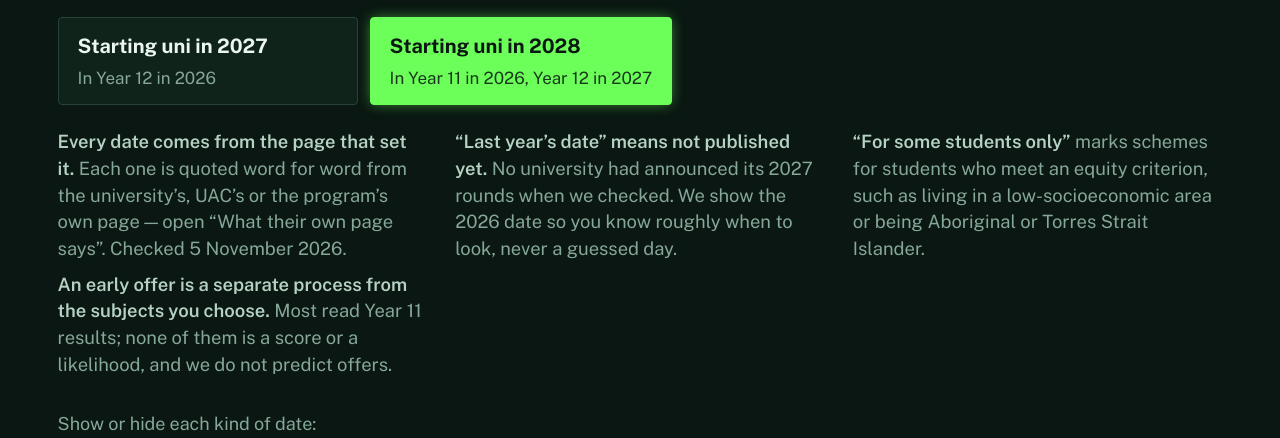
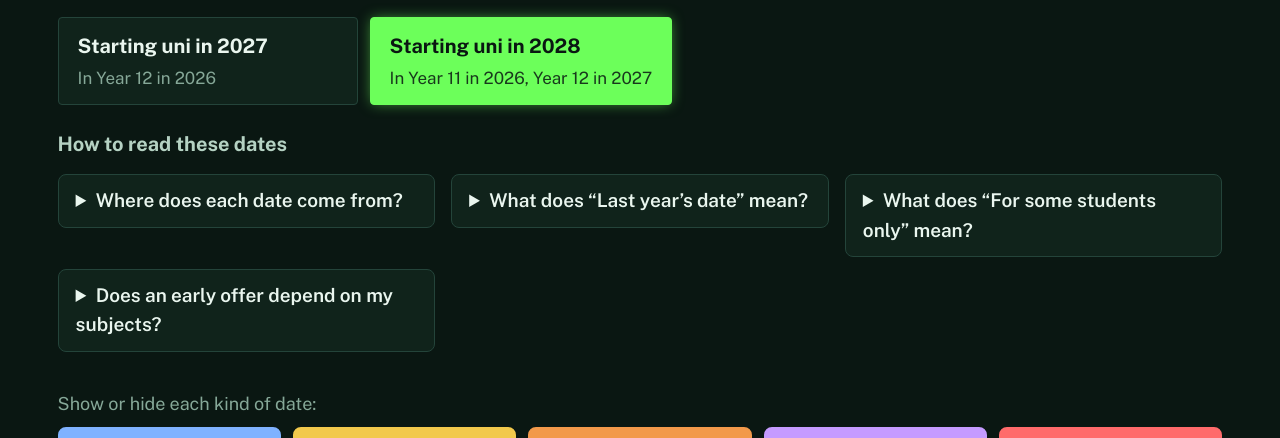
Before and after one commit to ibn-Battuta/PathtoUni, a plain HTML site: page dates/index.html in a window 1280 px wide. Shown: the part 289-727 px from the top of the page. Drawn offline with Linux system fonts and the light colour scheme.

Commit message:
Publish site built from 9fc913e

```diff
--- a/dates/index.html
+++ b/dates/index.html
@@ -45,12 +45,13 @@
     <div class="cohort-switch" role="group" aria-label="When do you start uni?">
       <button type="button" data-cohort="2027" aria-pressed="false"><b>Starting uni in 2027</b><span>In Year 12 in 2026</span></button><button type="button" data-cohort="2028" aria-pressed="true"><b>Starting uni in 2028</b><span>In Year 11 in 2026, Year 12 in 2027</span></button>
     </div>
-    <ul class="trust">
-      <li><b>Every date comes from the page that set it.</b> Each one is quoted word for word from the university’s, UAC’s or the program’s own page — open “What their own page says”. Checked 5 November 2026.</li>
-      <li><b>“Last year’s date” means not published yet.</b> No university had announced its 2027 rounds when we checked. We show the 2026 date so you know roughly when to look, never a guessed day.</li>
-      <li><b>“For some students only”</b> marks schemes for students who meet an equity criterion, such as living in a low-socioeconomic area or being Aboriginal or Torres Strait Islander.</li>
-      <li><b>An early offer is a separate process from the subjects you choose.</b> Most read Year 11 results; none of them is a score or a likelihood, and we do not predict offers.</li>
-    </ul>
+    <div class="dates-help">
+      <h2 class="dates-help-h">How to read these dates</h2>
+      <details class="faq"><summary>Where does each date come from?</summary><p>From the page that set it — the university’s, UAC’s or the program’s own page, quoted word for word. Open “What their own page says” on any date to see the quote and the link. Checked 5 November 2026.</p></details>
+      <details class="faq"><summary>What does “Last year’s date” mean?</summary><p>That the new date is not published yet. No university had announced its 2027 rounds when we checked, so we show the 2026 date to tell you roughly when to look — never a guessed day.</p></details>
+      <details class="faq"><summary>What does “For some students only” mean?</summary><p>The scheme is for students who meet an equity criterion, such as living in a low-socioeconomic area or being Aboriginal or Torres Strait Islander.</p></details>
+      <details class="faq"><summary>Does an early offer depend on my subjects?</summary><p>It is a separate process from the subjects you choose. Most early offers read Year 11 results; none of them is a score or a likelihood, and we do not predict offers.</p></details>
+    </div>
     <p class="filters-label">Show or hide each kind of date:</p>
     <div class="chips filters" role="group" aria-label="Show or hide each kind of date">
       <button type="button" class="chip filter-card" data-filter="early" aria-pressed="true"><b>Early offers</b><span>Offers made before the ATAR, often on Year 11 results.</span></button> <button type="button" class="chip filter-card" data-filter="uac" aria-pressed="true"><b>UAC and the ATAR</b><span>Applying through UAC, ATAR release and the main offer rounds.</span></button> <button type="button" class="chip filter-card" data-filter="holidays" aria-pressed="true"><b>Holiday programs</b><span>Summer and holiday programs to try a field at uni.</span></button> <button type="button" class="chip filter-card" data-filter="open-days" aria-pressed="true"><b>Open days</b><span>Visit the campus, meet staff and students, ask questions.</span></button> <button type="button" class="chip filter-card" data-filter="experience" aria-pressed="true"><b>Work experience and competitions</b><span>Lab weeks, industry days and contests while at school.</span></button> <button type="button" class="chip filter-card" data-filter="after-school" aria-pressed="true"><b>Paid pathways after Year 12</b><span>Apprenticeships and cadetships that pay you after school.</span></button>
--- a/site.css
+++ b/site.css
@@ -790,3 +790,15 @@ dialog.ask::backdrop{background:rgba(0,0,0,.6)}
 .dates .filters .filter-card span{font-size:.82rem; line-height:1.35; font-weight:400; opacity:.9}
 .dates .filters .chip[data-filter][aria-pressed="false"]{text-decoration:none}
 .dates .filters .chip[data-filter][aria-pressed="false"] b{text-decoration:line-through}
+
+/* Key dates: the four reading notes as tap-to-open questions (5 Nov 2026). */
+.dates .dates-help{margin:1.2rem 0 0; max-width:72rem}
+.dates .dates-help-h{font-size:1rem; margin:0 0 .4rem; color:var(--ink-2)}
+.dates .dates-help{display:grid; grid-template-columns:repeat(auto-fit, minmax(min(100%, 15rem), 1fr)); gap:0 .8rem; align-items:start}
+.dates .dates-help .dates-help-h{grid-column:1 / -1}
+.dates .dates-help .faq{margin:.3rem 0}
+.dates .dates-help .faq summary{padding:.55rem .85rem; font-size:.95rem}
+.dates .dates-help .faq p{padding:.6rem .85rem .75rem; font-size:.93rem}
+/* About: who built this. */
+.builder{background:var(--surface); border:1px solid var(--rule); border-left:4px solid var(--accent); border-radius:8px; padding:.4rem 1.1rem; margin:.6rem 0 1.4rem; max-width:52rem}
+.builder p{color:var(--ink-2)}
```
Also changed, not shown: about/index.html (+6 -0 lines).
